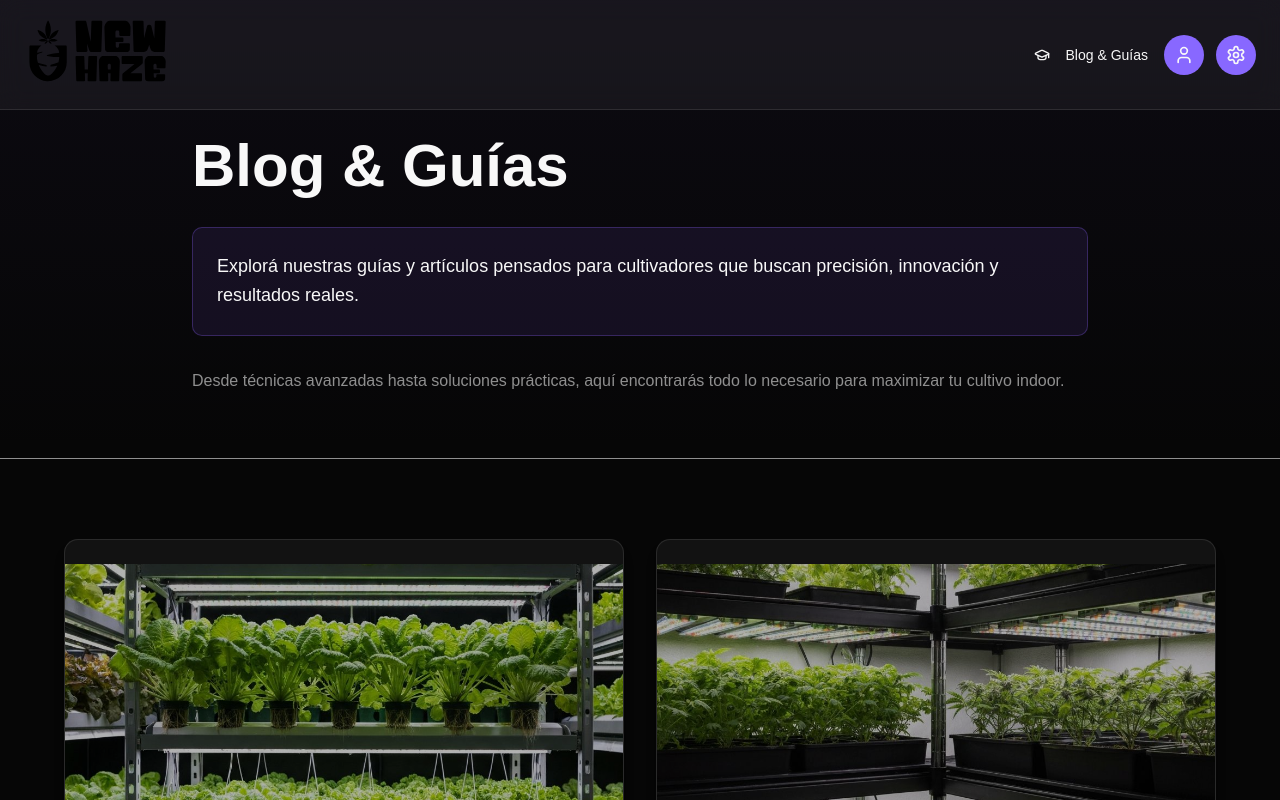
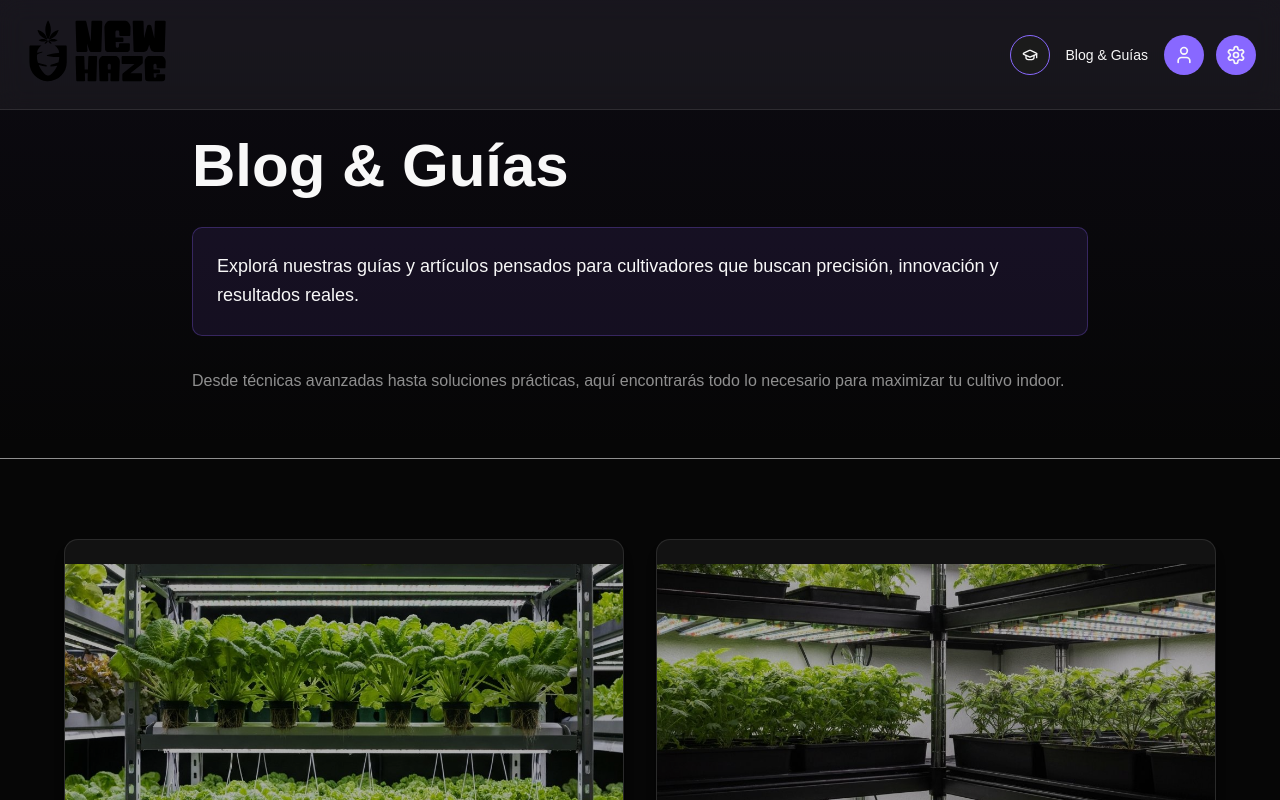
Before and after one commit to GuidoAmici/newhaze-website, a Next.js app: page /blog in a window 1280 px wide. Shown: the top 800 px of the page. Built offline with nearby package versions, Linux system fonts and the light colour scheme; no server answers.

Commit message:
feat: implement settings and theme toggle in header component
Co-authored-by: Guido Amici <42481462+GuidoAmici@users.noreply.github.com>

```diff
--- a/components/header.tsx
+++ b/components/header.tsx
@@ -60,11 +60,11 @@ export default function Header() {
         <nav className="flex items-center gap-2 sm:gap-4">
           <Link href="/learn">
             <Button
-              variant="outline"
-              className="text-xs sm:text-sm flex items-center gap-1.5 sm:gap-2"
+              variant="subtle"
+              className="sm:h-10 sm:w-10 h-8 w-8 text-xs sm:text-sm flex items-center gap-1.5 sm:gap-2"
               style={{ fontFamily: "Montserrat, sans-serif" }}
             >
-              <GraduationCap className="h-4 w-4 sm:w-5 sm:h-5" />
+              <GraduationCap className="sm:w-5 sm:h-5 h-4 w-4" />
               <span className="hidden xs:inline">Aprender</span>
             </Button>
           </Link>
```
